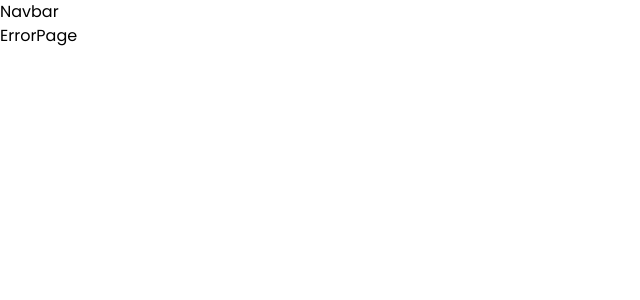
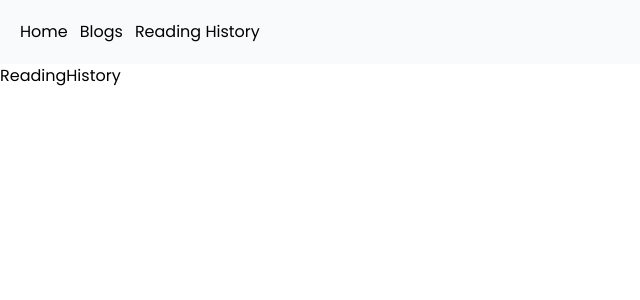
Before and after one commit to Ashik-Mahmud/redux-content-management-app, a React (Create React App) app: page /reading-history in a window 1280 px wide. Before the commit this address had no page. Shown: the top 300 px of the page, without its empty margins (0-640 px from the left). Built offline with nearby package versions, Linux system fonts and the light colour scheme.

Commit message:
create another many routes and components for dashboard and many things and setup like mir hussain bhai

```diff
--- a/src/App.js
+++ b/src/App.js
@@ -1,13 +1,11 @@
 import { RouterProvider } from "react-router-dom";
 import "./App.css";
-import router from "./routes/mainRoute";
-import Header from "./shared/Header";
+import routes from "./routes/mainRoute";
 
 function App() {
   return (
     <main className="font-poppins">
-      <Header />
-      <RouterProvider router={router} />
+      <RouterProvider router={routes} />
     </main>
   );
 }
--- a/src/layout/Navbar.jsx
+++ /dev/null
@@ -1,7 +0,0 @@
-import React from "react";
-
-const Navbar = () => {
-  return <div>Navbar</div>;
-};
-
-export default Navbar;
--- /dev/null
+++ b/src/layout/dashboard/Dashboard.jsx
@@ -0,0 +1,13 @@
+import React from "react";
+import { Outlet } from "react-router-dom";
+
+const Dashboard = () => {
+  return (
+    <div>
+      <h1>Dashboard</h1>
+      <Outlet />
+    </div>
+  );
+};
+
+export default Dashboard;
--- /dev/null
+++ b/src/layout/main/Main.jsx
@@ -0,0 +1,14 @@
+import React from "react";
+import { Outlet } from "react-router-dom";
+import Navbar from "./Navbar";
+
+const Main = () => {
+  return (
+    <div>
+      <Navbar />
+      <Outlet />
+    </div>
+  );
+};
+
+export default Main;
--- /dev/null
+++ b/src/layout/main/Navbar.jsx
@@ -0,0 +1,30 @@
+import React from "react";
+import { Link } from "react-router-dom";
+
+const Navbar = () => {
+  return (
+    <nav className="p-5 bg-gray-50">
+      <div className="container mx-auto">
+        <div>
+          <div className="flex space-x-4 justify-between items-center">
+            <div className="flex items-center">
+              <ul className="flex items-center gap-3">
+                <li>
+                  <Link to="/">Home</Link>
+                </li>
+                <li>
+                  <Link to="/blogs">Blogs</Link>
+                </li>
+                <li>
+                  <Link to="/reading-history">Reading History</Link>
+                </li>
+              </ul>
+            </div>
+          </div>
+        </div>
+      </div>
+    </nav>
+  );
+};
+
+export default Navbar;
--- /dev/null
+++ b/src/pages/ReadingHistory.jsx
@@ -0,0 +1,7 @@
+import React from "react";
+
+const ReadingHistory = () => {
+  return <div>ReadingHistory</div>;
+};
+
+export default ReadingHistory;
--- /dev/null
+++ b/src/pages/dashboard/AddBlog.jsx
@@ -0,0 +1,7 @@
+import React from "react";
+
+const AddBlog = () => {
+  return <div>AddBlog</div>;
+};
+
+export default AddBlog;
--- /dev/null
+++ b/src/pages/dashboard/BlogList.jsx
@@ -0,0 +1,7 @@
+import React from "react";
+
+const BlogList = () => {
+  return <div>BlogList</div>;
+};
+
+export default BlogList;
--- /dev/null
+++ b/src/pages/dashboard/UpdateBlog.jsx
@@ -0,0 +1,7 @@
+import React from "react";
+
+const UpdateBlog = () => {
+  return <div>UpdateBlog</div>;
+};
+
+export default UpdateBlog;
--- a/src/routes/mainRoute.jsx
+++ b/src/routes/mainRoute.jsx
@@ -1,30 +1,55 @@
 import { createBrowserRouter } from "react-router-dom";
+import Dashboard from "../layout/dashboard/Dashboard";
+import Main from "../layout/main/Main";
 import BlogDetails from "../pages/BlogDetails";
 import Blogs from "../pages/Blogs";
+import AddBlog from "../pages/dashboard/AddBlog";
+import BlogList from "../pages/dashboard/BlogList";
+import UpdateBlog from "../pages/dashboard/UpdateBlog";
 import Home from "../pages/Home";
-import ErrorPage from "../shared/ErrorPage";
+import ReadingHistory from "../pages/ReadingHistory";
 
-const router = createBrowserRouter([
+const routes = createBrowserRouter([
   {
     path: "/",
-    element: <Home />,
-    errorElement: <ErrorPage />,
+    element: <Main />,
+    children: [
+      {
+        path: "/",
+        element: <Home />,
+      },
+      {
+        path: "blogs",
+        element: <Blogs />,
+      },
+      {
+        path: "blog-details/:id",
+        element: <BlogDetails />,
+      },
+      {
+        path: "reading-history",
+        element: <ReadingHistory />,
+      },
+    ],
   },
   {
-    path: "/home",
-    element: <Home />,
-    errorElement: <ErrorPage />,
-  },
-  {
-    path: "/blogs",
-    element: <Blogs />,
-    errorElement: <ErrorPage />,
-  },
-  {
-    path: "/blogs/:id",
-    element: <BlogDetails />,
-    errorElement: <ErrorPage />,
+    path: "/dashboard",
+    element: <Dashboard />,
+    children: [
+      {
+        path: "/dashboard",
+        element: <BlogList />,
+      },
+      {
+        path: "add-blog",
+        element: <AddBlog />,
+      },
+      {
+        path: "update-blog/:id",
+        element: <UpdateBlog />,
+      },
+    ],
   },
 ]);
 
-export default router;
+export default routes;
--- a/src/shared/Header.jsx
+++ b/src/shared/Header.jsx
@@ -1,5 +1,5 @@
 import React from "react";
-import Navbar from "../layout/Navbar";
+import Navbar from "../layout/main/Navbar";
 
 const Header = () => {
   return (
```
Also changed, not shown: src/index.js (+6 -7 lines).
